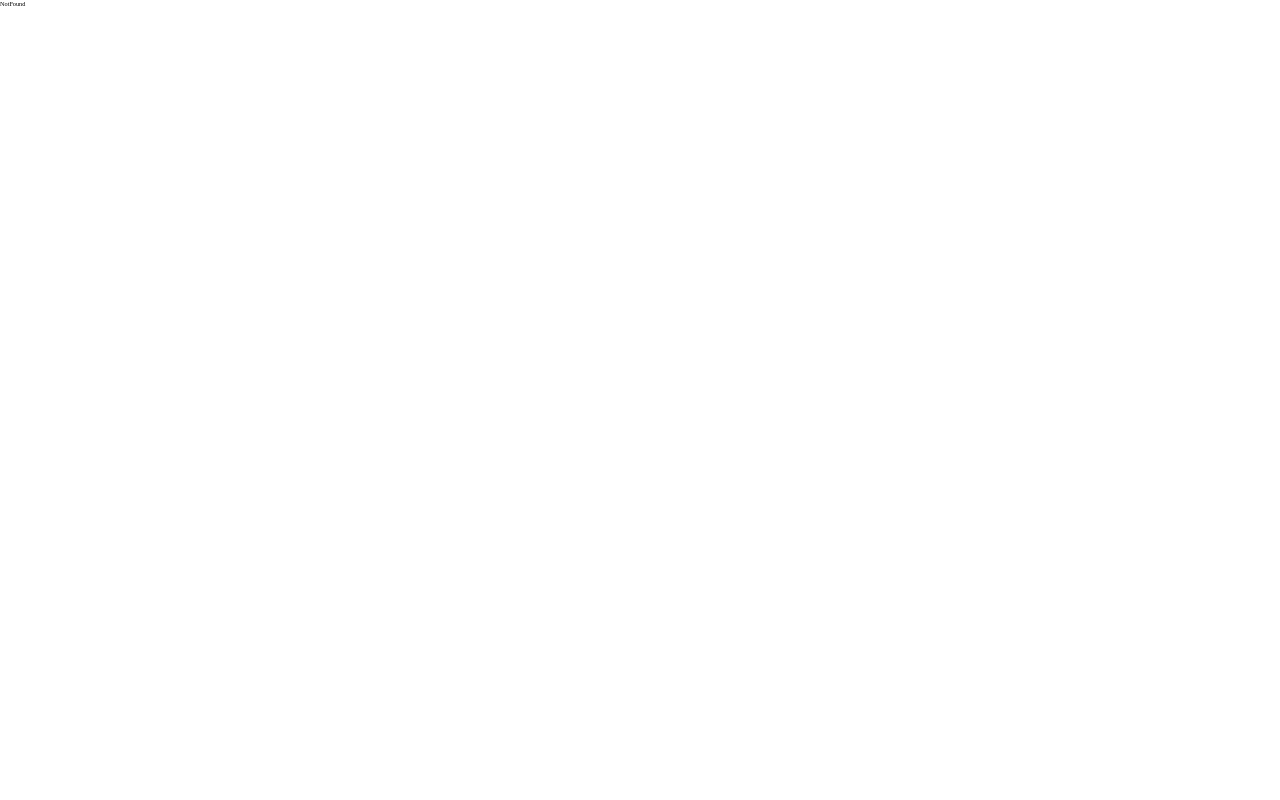
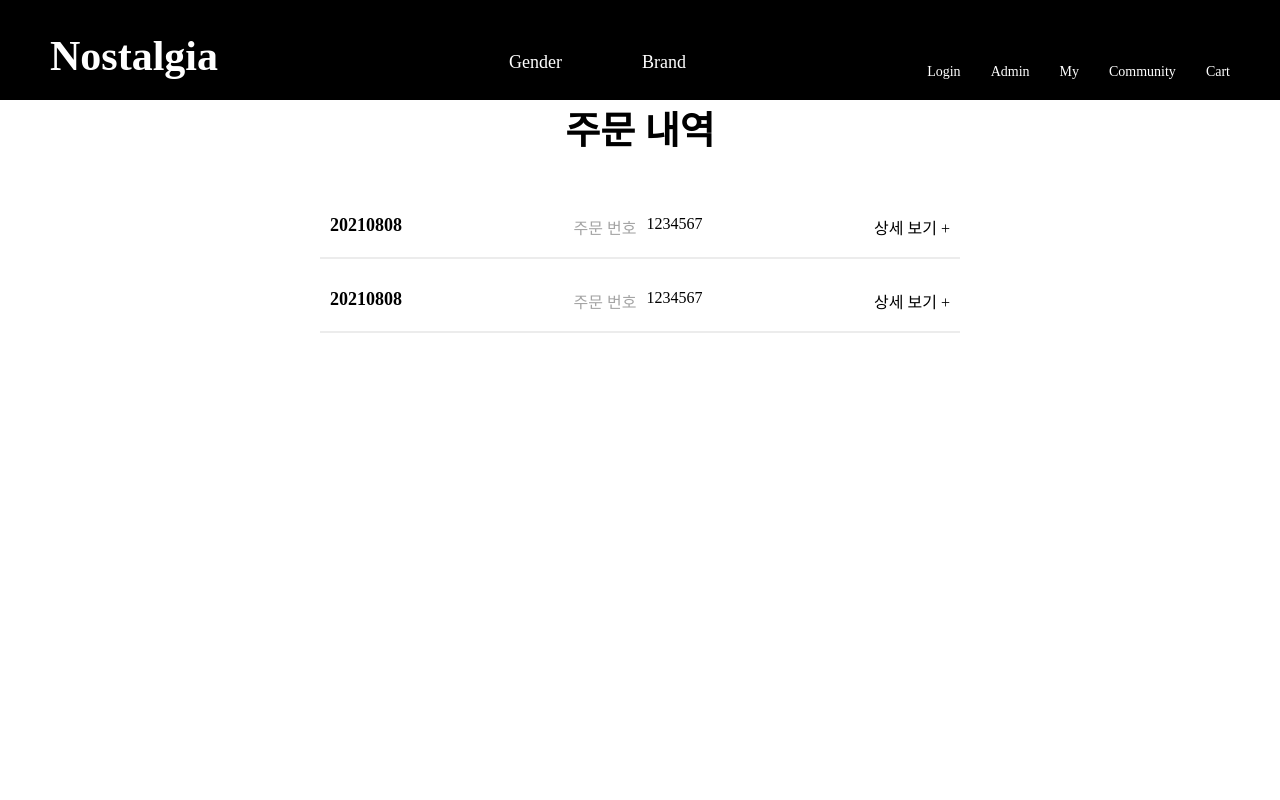
Before and after one commit to haesol0414/Nostalgia, a React app in the folder frontend/: page /account/orders in a window 1280 px wide. Before the commit this address had no page. Shown: the top 800 px of the page. Built offline with nearby package versions, Linux system fonts and the light colour scheme.

Commit message:
feat: mypage 퍼블리싱

```diff
--- a/frontend/src/assets/styles/global.scss
+++ b/frontend/src/assets/styles/global.scss
@@ -26,7 +26,10 @@ h5 {
 	font-size: 2.4rem;
 }
 h6 {
-	font-size: 2rem;
+	font-size: 1.8rem;
+}
+span {
+	font-size: 1.6rem;
 }
 p {
 	font-size: 1.6rem;
@@ -40,6 +43,7 @@ li {
 a {
 	text-decoration: none;
 	color: inherit;
+	font-size: 1.6rem;
 }
 
 button {
@@ -52,6 +56,7 @@ button {
 
 input {
 	text-align: left;
+	padding: 10px;
 }
 
 .brand {
--- a/frontend/src/components/Header/Header.tsx
+++ b/frontend/src/components/Header/Header.tsx
@@ -19,9 +19,9 @@ export default function Header() {
 	return (
 		<section className={styles.headerSection}>
 			<div className={styles.inner}>
-				<h1>
-					<a href="/">Nostalgia</a>
-				</h1>
+				<a href="/">
+					<h1>Nostalgia</h1>
+				</a>
 				<ul className={styles.nav}>
 					<li>
 						<div
--- /dev/null
+++ b/frontend/src/components/OrderList/OrderList.module.scss
@@ -0,0 +1,28 @@
+.orderList {
+	display: flex;
+	justify-content: space-between;
+	border-bottom: 2px solid #ececec;
+	padding: 10px 10px 15px 10px;
+	margin: 20px 0;
+
+	.orderNumber {
+		display: flex;
+		gap: 10px;
+		color: #a4a4a4;
+
+		p {
+			color: #000;
+		}
+	}
+
+	a {
+		border-bottom: 1px solid #fff;
+		padding-bottom: 2px;
+		transition: 0.5s;
+	}
+
+	a:hover {
+		border-bottom: 1px solid #000;
+		transition: 0.5s;
+	}
+}
--- /dev/null
+++ b/frontend/src/components/OrderList/OrderList.tsx
@@ -0,0 +1,27 @@
+import React from 'react';
+import styles from './OrderList.module.scss';
+
+interface OrderListProps {
+	orderDate: string;
+	orderNumber: string;
+	detailLink: string;
+}
+
+export default function OrderList({
+	orderDate,
+	orderNumber,
+	detailLink,
+}: OrderListProps) {
+	return (
+		<>
+			<li className={styles.orderList}>
+				<h6>{orderDate}</h6>
+				<div className={styles.orderNumber}>
+					<span>주문 번호</span>
+					<p>{orderNumber}</p>
+				</div>
+				<a href={detailLink}>상세 보기 +</a>
+			</li>
+		</>
+	);
+}
--- a/frontend/src/index.tsx
+++ b/frontend/src/index.tsx
@@ -15,6 +15,7 @@ import Admin from './pages/Admin/Admin';
 import ProductDetails from './pages/ProductDetails/ProductDetails';
 import UserDetails from './pages/UserDetails/UserDetails';
 import Account from './pages/Account/Account';
+import UserOrders from './pages/UserOrders/UserOrders';
 
 const router = createBrowserRouter([
 	{
@@ -44,6 +45,11 @@ const router = createBrowserRouter([
 				path: '/account/personal-details',
 				element: <UserDetails />,
 			},
+			{
+				index: true,
+				path: '/account/orders',
+				element: <UserOrders />,
+			},
 		],
 	},
 ]);
--- a/frontend/src/pages/Account/Account.tsx
+++ b/frontend/src/pages/Account/Account.tsx
@@ -11,7 +11,10 @@ export default function Account() {
 			<div>
 				<h6>주문</h6>
 				<ul>
-					<AccountList title="주문 내역" linkTo="#"></AccountList>
+					<AccountList
+						title="주문 내역"
+						linkTo="/account/orders"
+					></AccountList>
 				</ul>
 			</div>
 
--- a/frontend/src/pages/Admin/Admin.tsx
+++ b/frontend/src/pages/Admin/Admin.tsx
@@ -1,4 +1,4 @@
-import React, { useState, useEffect } from 'react';
+import React, { useState } from 'react';
 // import AddButton from '../../components/AddButton/AddButton';
 // import ModifyButton from '../../components/ModifyButton/ModifyButton';
 // import DeleteButton from '../../components/DeleteButton/DeleteButton';
@@ -8,7 +8,7 @@ import BlackButton from '../../components/Button/BlackButton';
 import RadioButton from '../../components/RadioButton/RadioButton';
 import BorderInput from '../../components/Input/BorderInput';
 import { brand, gender, concentration } from '../../assets/enum';
-import AddButton from '../../components/AddButton/AddButton';
+// import AddButton from '../../components/AddButton/AddButton';
 
 interface NewProduct {
 	title: string;
@@ -31,11 +31,10 @@ export default function Admin() {
 		mainImage: '',
 		detailImage: '',
 		currentAmount: 0,
-		salesAmount: 0,
 	});
 
 	const handleConfirmBtn = () => {
-		alert(newProduct.title);
+		alert(newProduct);
 	};
 
 	return (
@@ -150,7 +149,7 @@ export default function Admin() {
 							onChange={e =>
 								setNewProudct({
 									...newProduct,
-									currentAmount: e.target.value,
+									currentAmount: Number(e.target.value),
 								})
 							}
 						/>
--- a/frontend/src/pages/Test/Test.tsx
+++ b/frontend/src/pages/Test/Test.tsx
@@ -2,11 +2,16 @@
 import React from 'react';
 import { styled } from 'styled-components';
 import AccountList from '../../components/AccountList/AccountList';
+import OrderList from '../../components/OrderList/OrderList';
 
 export default function Test() {
 	return (
 		<TestSection>
-			<AccountList title="나의 정보" linkTo="/"></AccountList>
+			<OrderList
+				orderDate="20210808"
+				orderNumber="1234567"
+				detailLink="/"
+			></OrderList>
 		</TestSection>
 	);
 }
--- a/frontend/src/pages/UserDetails/UserDetails.module.scss
+++ b/frontend/src/pages/UserDetails/UserDetails.module.scss
@@ -37,7 +37,6 @@
 		.textInput {
 			p {
 				margin-bottom: 10px;
-				font-size: 1.4rem;
 			}
 
 			input {
--- /dev/null
+++ b/frontend/src/pages/UserOrders/UserOrders.module.scss
@@ -0,0 +1,15 @@
+.userOrderSection {
+	width: 100%;
+	display: flex;
+	justify-content: center;
+	align-items: center;
+	text-align: center;
+
+	.userOrderWrap {
+		position: relative;
+		display: flex;
+		flex-direction: column;
+		gap: 30px;
+		width: 50%;
+	}
+}
--- /dev/null
+++ b/frontend/src/pages/UserOrders/UserOrders.tsx
@@ -0,0 +1,31 @@
+import React, { useState, useEffect } from 'react';
+import styles from './UserOrders.module.scss';
+import OrderList from '../../components/OrderList/OrderList';
+
+interface OrderList {
+	orderDate: string;
+	orderNumber: string;
+	detailLink: string;
+}
+
+export default function UserOrders() {
+	return (
+		<section className={styles.userOrderSection}>
+			<div className={styles.userOrderWrap}>
+				<h2>주문 내역</h2>
+				<ul>
+					<OrderList
+						orderDate="20210808"
+						orderNumber="1234567"
+						detailLink="/"
+					></OrderList>
+					<OrderList
+						orderDate="20210808"
+						orderNumber="1234567"
+						detailLink="/"
+					></OrderList>
+				</ul>
+			</div>
+		</section>
+	);
+}
```
Also changed, not shown: 1 other file (tests, documents, lock files or other folders).
